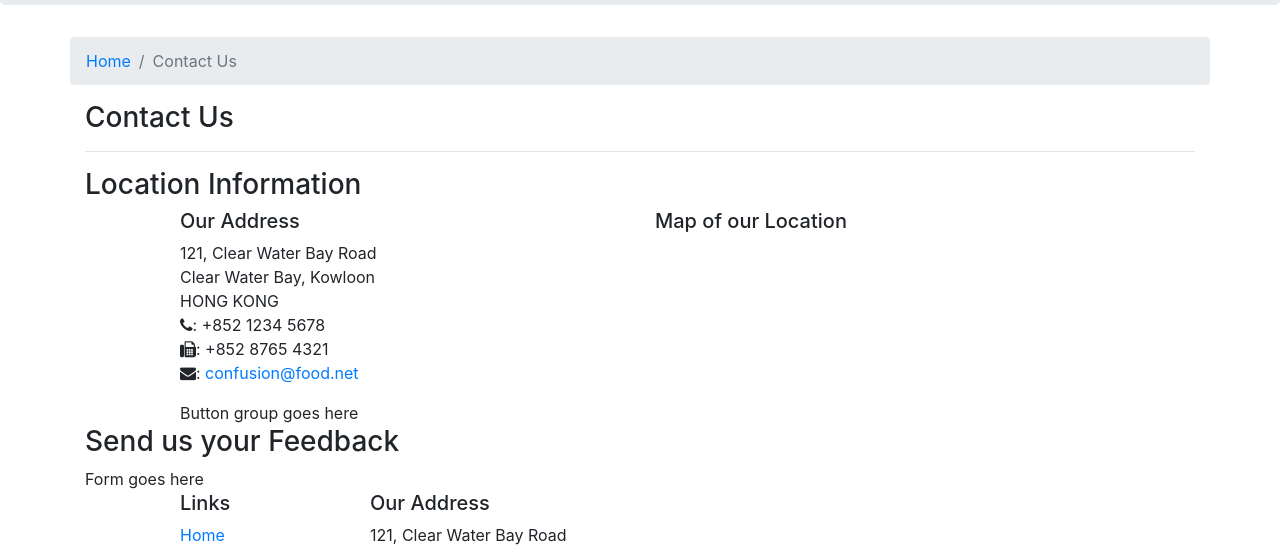
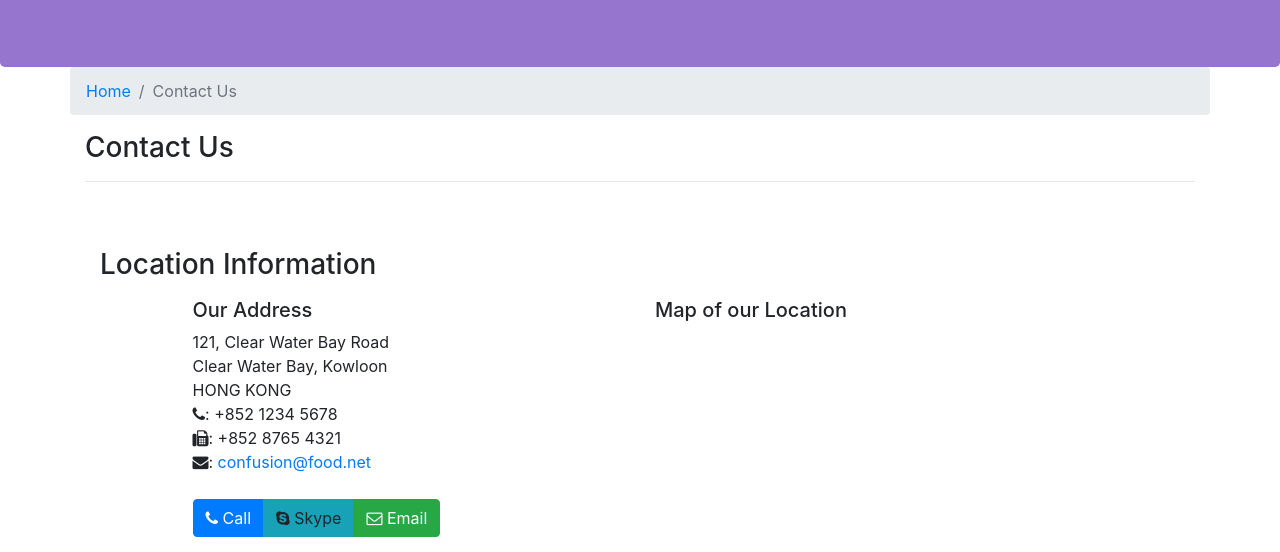
Before and after one commit to wa-crypto/git-test-2, a website: page contactus.html in a window 1280 px wide. Shown: the part 267-819 px from the top of the page. Drawn offline with nearby package versions, Linux system fonts and the light colour scheme.

Commit message:
contactus button group

```diff
--- a/contactus.html
+++ b/contactus.html
@@ -13,7 +13,7 @@
     <link rel="stylesheet" href="node_modules/bootstrap/dist/css/bootstrap.min.css">
     <link rel="stylesheet" href="node_modules/font-awesome/css/font-awesome.min.css">
     <link rel="stylesheet" href="node_modules/bootstrap-social/bootstrap-social.css">
-    <link href="css/styles.css" rel="stylesheet">
+    <link rel="stylesheet" href="./css/style.css" >
 </head>
 
 <body>
@@ -79,7 +79,11 @@
                 <h5>Map of our Location</h5>
             </div>
             <div class="col-12 col-sm-11 offset-sm-1">
-                Button group goes here
+                <div class="btn-group" role="group">
+                    <a role="button" class="btn btn-primary" href="tel:+85212345678"><i class="fa fa-phone"></i> Call</a>
+                    <a role="button" class="btn btn-info"><i class="fa fa-skype"></i> Skype</a>
+                    <a role="button" class="btn btn-success" href="mailto:confusion@food.net"><i class="fa fa-envelope-o"></i> Email</a>
+                </div>
             </div>
         </div>
 
```
